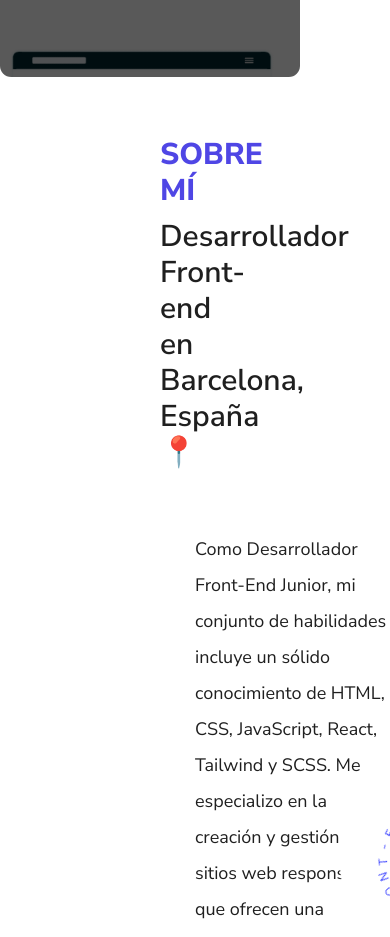
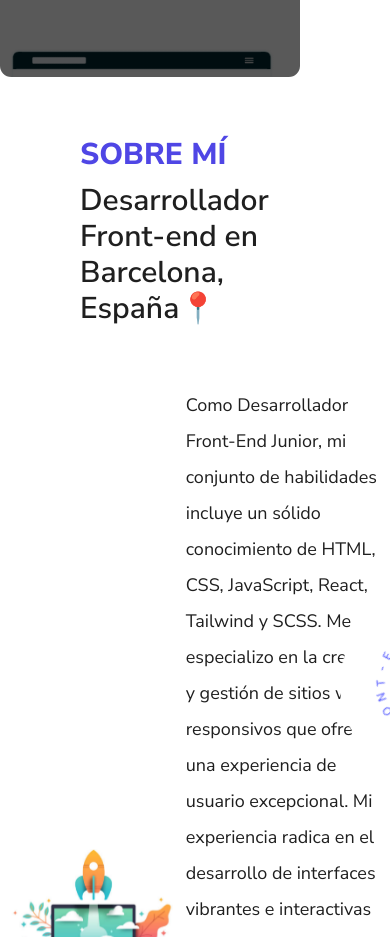
Before and after one commit to LFrancoEpifani/Portfolio, a React (Vite) app: page / in a window 390 px wide. Shown: the part 2680-3617 px from the top of the page. Built offline with nearby package versions, Linux system fonts and the light colour scheme.

Commit message:
Adjusting sizes

```diff
--- a/src/components/AboutMe/AboutMe.jsx
+++ b/src/components/AboutMe/AboutMe.jsx
@@ -5,15 +5,15 @@ import Group from '../../assets/circle.png'
 export default function AboutMe() {
   return (
     <div className=''>
-        <div className='mx-160 my-60'>
+        <div className='mx-80 my-60'>
             <h3 className='nunito text-indigo-600 font-bold text-3xl'>SOBRE MÍ</h3>
             <p className='nunito text-3xl font-semibold mb-30 mt-10'>Desarrollador Front-end en Barcelona, España📍</p>
         </div>
         <div className='flex justify-evenly items-center'>
            <div className='relative'>
-                <img className='w-550 my-20 object-cover' src={AboutMeImage} alt="" />
+                <img className='w-500 my-20 object-cover' src={AboutMeImage} alt="" />
                 <div id='aboutme'>
-                    <img className='bg-white rounded-full rotating-image absolute bottom-210 left-340 w-250' src={Group} alt="" />
+                    <img className='bg-white rounded-full rotating-image absolute bottom-210 left-340 w-200' src={Group} alt="" />
                 </div>
            </div>
             <p className='nunito w-550 text-lg leading-9'>
--- a/src/components/Header/Header.jsx
+++ b/src/components/Header/Header.jsx
@@ -18,7 +18,7 @@ function Header() {
     <div className='nunito p-10'>
         <header>
             <nav className='lg:flex lg:justify-between lg:items-center'>
-                <ul className='prompt lg:flex lg:items-center lg:gap-16 lg:font-semibold lg:text-md'>
+                <ul className='prompt lg:flex lg:items-center lg:gap-16 lg:font-medium lg:text-md'>
                     <a href="#mobile-projects"><li>WORK</li></a>
                    <a href="#aboutme"><li>ABOUT & CONTACT</li></a>
                 </ul>
```
